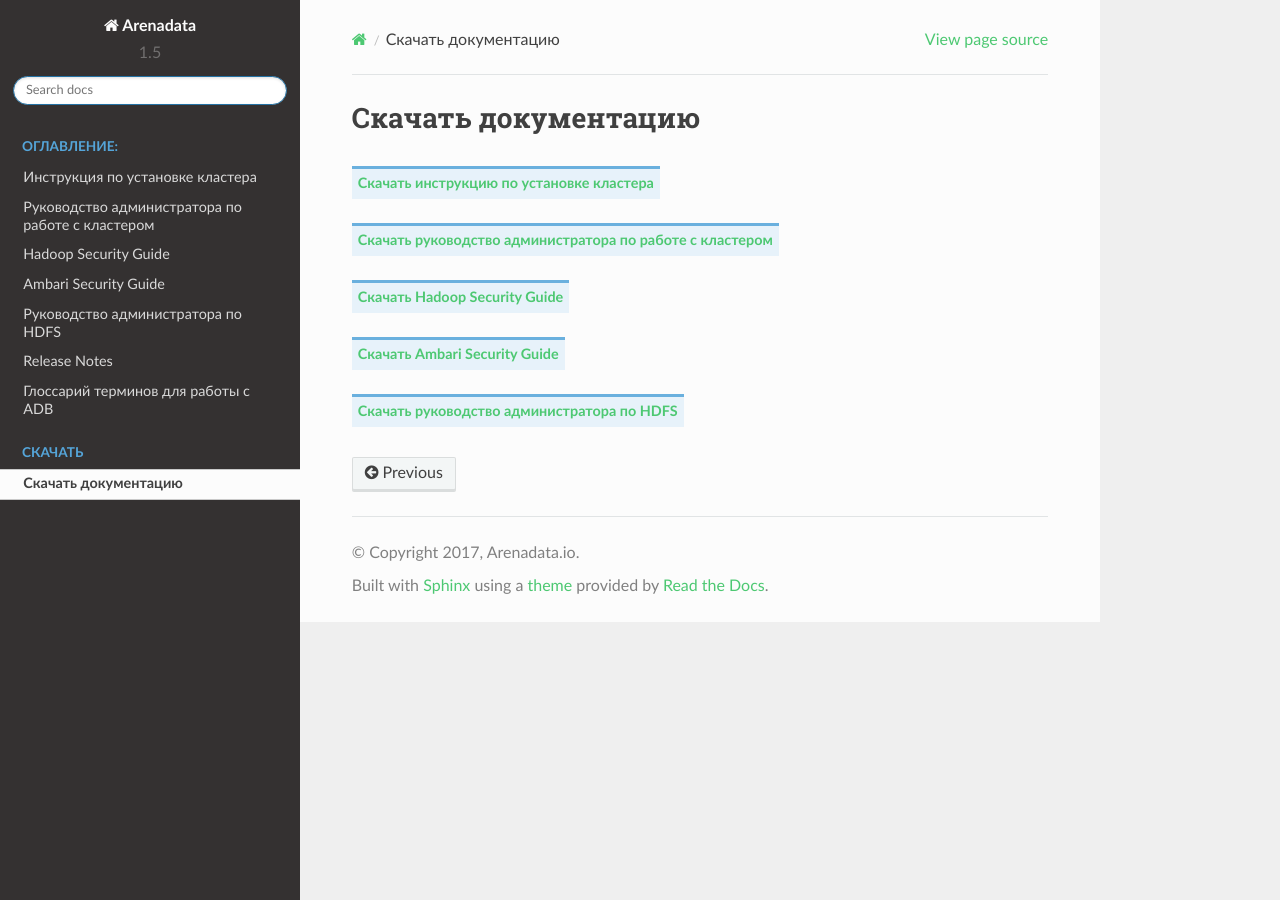
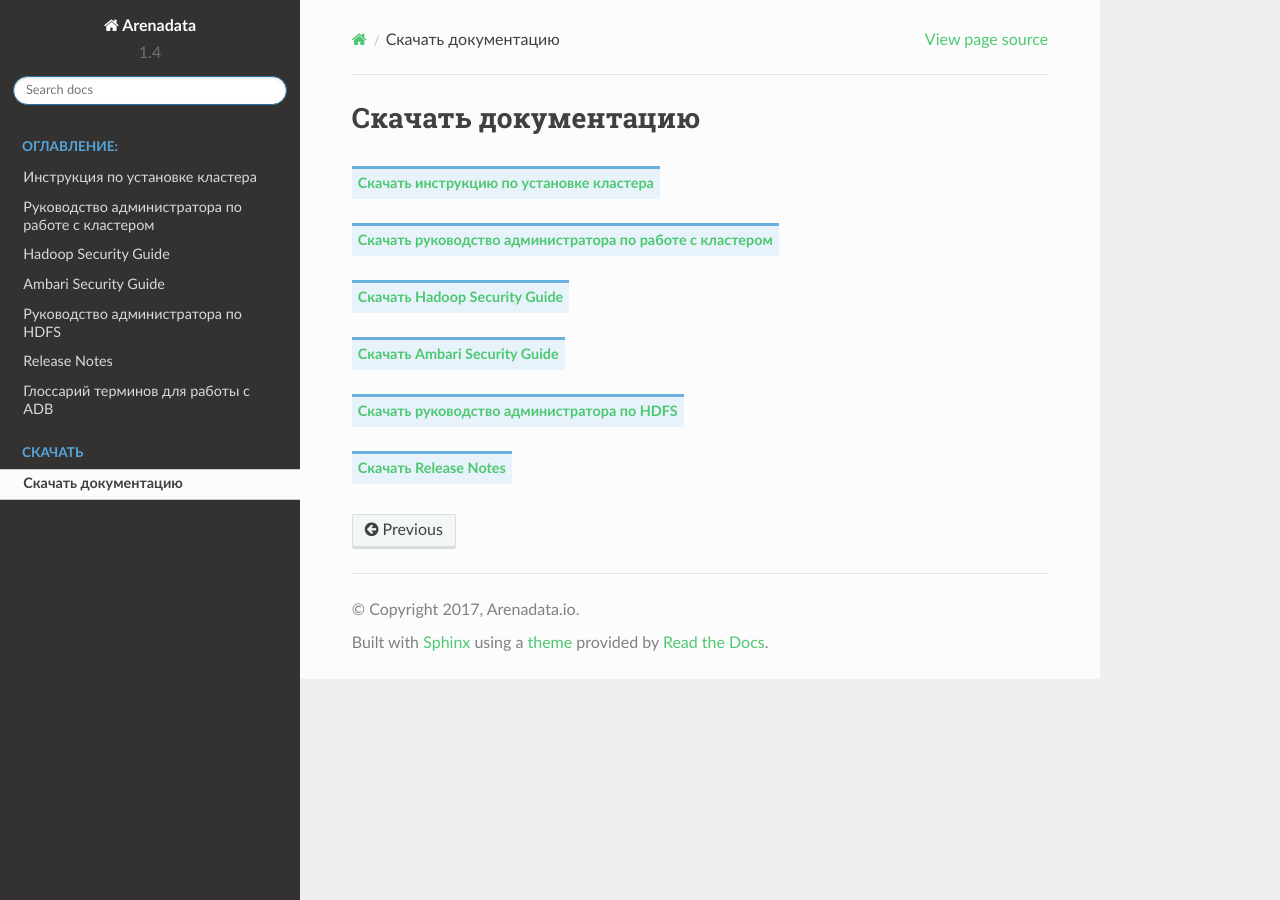
Before and after one commit to arenadata/docs_adps, a Sphinx documentation site: the page built from source/download.rst, in a window 1280 px wide. Built offline with Sphinx 7.4.7 and the Read the Docs theme 2.0.0, drawn with Linux system fonts in a browser that asks for light colours; some of the changed lines change nothing that is shown.

Commit message:
CI-14 Move PDFs docs update to separate job. Improve PDFs styles

```diff
--- a/source/conf.py
+++ b/source/conf.py
@@ -20,7 +20,6 @@
 # import sys
 # sys.path.insert(0, os.path.abspath('.'))
 import sphinx_rtd_theme
-
 
 # -- General configuration ------------------------------------------------
 
@@ -58,9 +57,9 @@
 # built documents.
 #
 # The short X.Y version.
-version = u'1.5'
+version = u'1.4'
 # The full version, including alpha/beta/rc tags.
-release = u'1.5'
+release = u'1.4'
 
 # The language for content autogenerated by Sphinx. Refer to documentation
 # for a list of supported languages.
@@ -79,7 +78,6 @@
 
 # If true, `todo` and `todoList` produce output, else they produce nothing.
 todo_include_todos = False
-
 
 # -- Options for HTML output ----------------------------------------------
 
@@ -116,25 +114,111 @@
     ]
 }
 
-
 # -- Options for HTMLHelp output ------------------------------------------
 
 # Output file base name for HTML help builder.
 htmlhelp_basename = 'Arenadatadoc'
 
-
+today = '2017, Arenadata™'
+latex_keep_old_macro_names = True
 # -- Options for LaTeX output ---------------------------------------------
 latex_elements = {
+
+    'sphinxsetup': 'TitleColor={rgb}{0.05, 0.5, 0.06}, InnerLinkColor={rgb}{0.05, 0.5, 0.06},\
+                    VerbatimColor={rgb}{0.66, 0.89, 0.63}, importantBorderColor={rgb}{0.66, 0.89, 0.63},\
+                    OuterLinkColor={rgb}{0.04, 0.5, 0.06}, importantborder=1.5pt,\
+                    hmargin={0.7in,0.7in}, vmargin={1in,1in}, verbatimwithframe=true',
     'fontpkg': '',
     'fncychap': '\\usepackage{fncychap}',
     'babel': '\\usepackage[english, russian]{babel}',
     # The font size ('10pt', '11pt' or '12pt').
     #
     'pointsize': '10pt',
-    'preamble': ''.join(
-        '\setlength{\parindent}{1cm}\n'  # Paragraph indent
-        '\\renewcommand{\\baselinestretch}{1}\n'  # Line spacing
-    )
+    # 'date': '2017, Arenadata™',  # date is setting up by `today` variable, described above
+
+    'preamble': r'''
+        \renewcommand{\tablecontinued}[1]{}
+        \hyphenpenalty10000
+        \exhyphenpenalty10000
+
+
+        \usepackage{amsmath,amsfonts,amssymb,amsthm}
+        \usepackage{graphicx}
+
+        %%% reduce spaces for Table of contents, figures and tables
+        %%% it is used "\addtocontents{toc}{\vskip -1.2cm}" etc. in the document
+        \usepackage[notlot,nottoc,notlof]{}
+
+        \usepackage{color}
+        \usepackage{transparent}
+        \usepackage{eso-pic}
+        \usepackage{lipsum}
+
+        \usepackage{footnotebackref} %%link at the footnote to go to the place of footnote in the text
+
+        %% spacing between line
+        \usepackage{setspace}
+        \singlespacing
+
+
+        %%%%%%%%%%% datetime
+        \usepackage{datetime}
+
+
+        %% RO, LE will not work for 'oneside' layout.
+        %% Change oneside to twoside in document class
+        \usepackage{fancyhdr}
+        \pagestyle{fancy}
+        \fancyhf{}
+
+        %%% Alternating Header for oneside
+        \fancyhead[L]{\ifthenelse{\isodd{\value{page}}}{ \small \nouppercase{\leftmark} }{}}
+        \fancyhead[R]{\ifthenelse{\isodd{\value{page}}}{}{ \small \nouppercase{\rightmark} }}
+
+        %%% Alternating Header for two side
+        %\fancyhead[RO]{\small \nouppercase{\rightmark}}
+        %\fancyhead[LE]{\small \nouppercase{\leftmark}}
+
+
+        %%% page number
+        \fancyfoot[RO, RE]{\textbf{\thepage}}
+
+        \renewcommand{\headrulewidth}{0.5pt}
+        \renewcommand{\footrulewidth}{0.5pt}
+
+        \setlength{\parindent}{1cm}
+        \renewcommand{\baselinestretch}{1}
+    ''',
+
+    'maketitle': r'''
+            \pagenumbering{Roman} %%% to avoid page 1 conflict with actual page 1
+            \begin{titlepage}
+                \raggedright
+
+                \vspace{0mm}
+
+                \vspace*{40mm} %%% * is used to give space from top
+                \textbf{\Huge {Arenadata™ document-title}}
+                \vspace{0mm}
+                \par
+                \Large \textit{Версия - document-release}
+                \vspace{30mm}
+
+                \LARGE \textbf{{document-name}}
+
+
+                %% \vfill adds at the bottom
+                \vfill
+                \normalsize \textit{document-pusblish-date Arenadata™}
+            \end{titlepage}
+            \clearpage
+            \pagenumbering{arabic}
+            \tableofcontents
+            \clearpage
+    ''',
+
+    'tableofcontents': ' ',
+
     # The paper size ('letterpaper' or 'a4paper').
     #
     # 'papersize': 'letterpaper',
@@ -183,7 +267,6 @@
      u'Arenadata', 'manual'),
 ]
 
-
 # -- Options for manual page output ---------------------------------------
 
 # One entry per manual page. List of tuples
@@ -192,7 +275,6 @@
     (master_doc, 'arenadata', u'Arenadata Documentation',
      [author], 1)
 ]
-
 
 # -- Options for Texinfo output -------------------------------------------
 
--- a/source/download.rst
+++ b/source/download.rst
@@ -3,16 +3,19 @@
 
 
 `Скачать инструкцию по установке кластера`_
- .. _Скачать инструкцию по установке кластера: https://storage.googleapis.com/arenadata-repo/docs/adh/v1.5/adh_install.pdf
+ .. _Скачать инструкцию по установке кластера: https://storage.googleapis.com/arenadata-repo/docs/adh/pdf/Инструкция%20по%20установке%20кластера.pdf
 
 `Скачать руководство администратора по работе с кластером`_
- .. _Скачать руководство администратора по работе с кластером: https://storage.googleapis.com/arenadata-repo/docs/adh/v1.5/adh_administration.pdf
+ .. _Скачать руководство администратора по работе с кластером: https://storage.googleapis.com/arenadata-repo/docs/adh/pdf/Руководство%20администратора%20по%20работе%20с%20кластером.pdf
 
 `Скачать Hadoop Security Guide`_
- .. _Скачать Hadoop Security Guide: https://storage.googleapis.com/arenadata-repo/docs/adh/v1.5/adh_security.pdf
+ .. _Скачать Hadoop Security Guide: https://storage.googleapis.com/arenadata-repo/docs/adh/pdf/Hadoop%20Security%20Guide.pdf
 
 `Скачать Ambari Security Guide`_
- .. _Скачать Ambari Security Guide: https://storage.googleapis.com/arenadata-repo/docs/adh/v1.5/adh_SecurityAmbari.pdf
+ .. _Скачать Ambari Security Guide: https://storage.googleapis.com/arenadata-repo/docs/adh/pdf/Ambari%20Security%20Guide.pdf
 
 `Скачать руководство администратора по HDFS`_
- .. _Скачать руководство администратора по HDFS: https://storage.googleapis.com/arenadata-repo/docs/adh/v1.5/adh_HDFSadmin.pdf
+ .. _Скачать руководство администратора по HDFS: https://storage.googleapis.com/arenadata-repo/docs/adh/pdf/Руководство%20администратора%20по%20HDFS.pdf
+
+`Скачать Release Notes`_
+ .. _Скачать Release Notes: https://storage.googleapis.com/arenadata-repo/docs/adh/pdf/Release%20Notes.pdf
```
